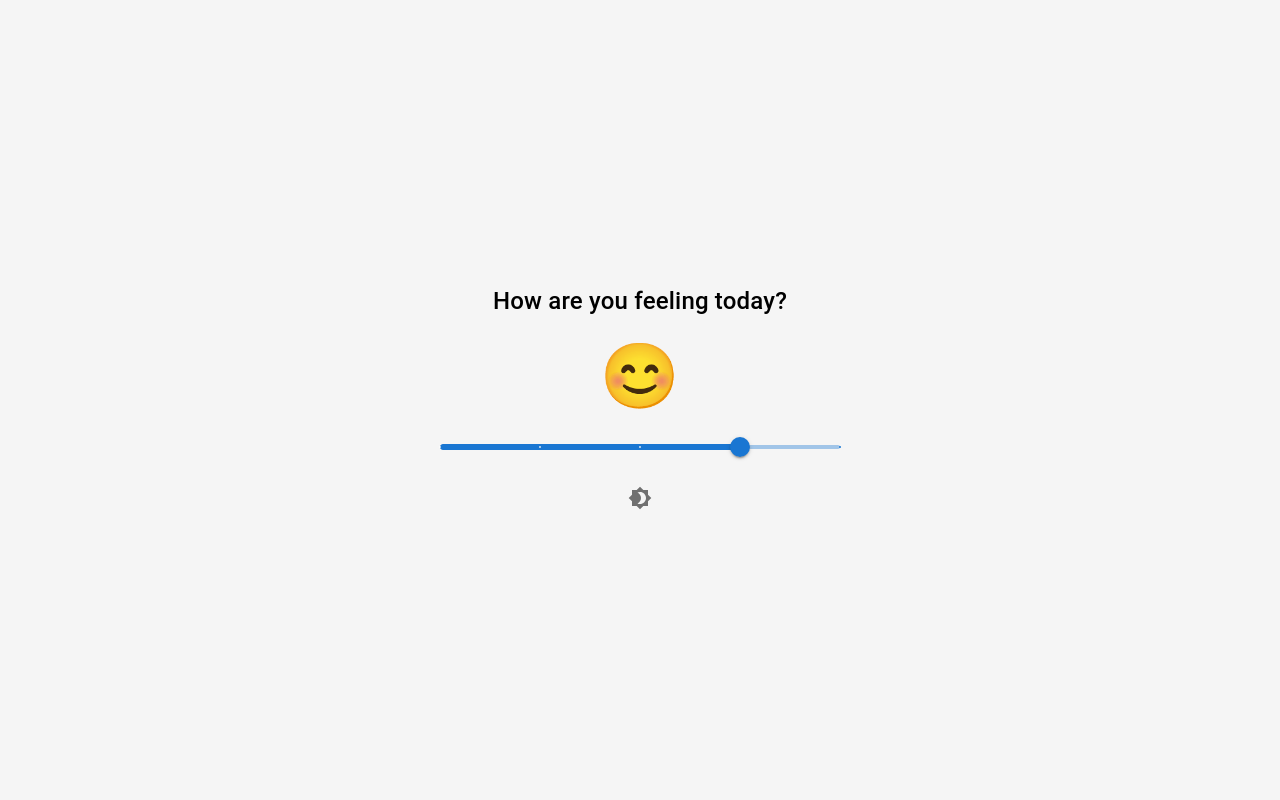
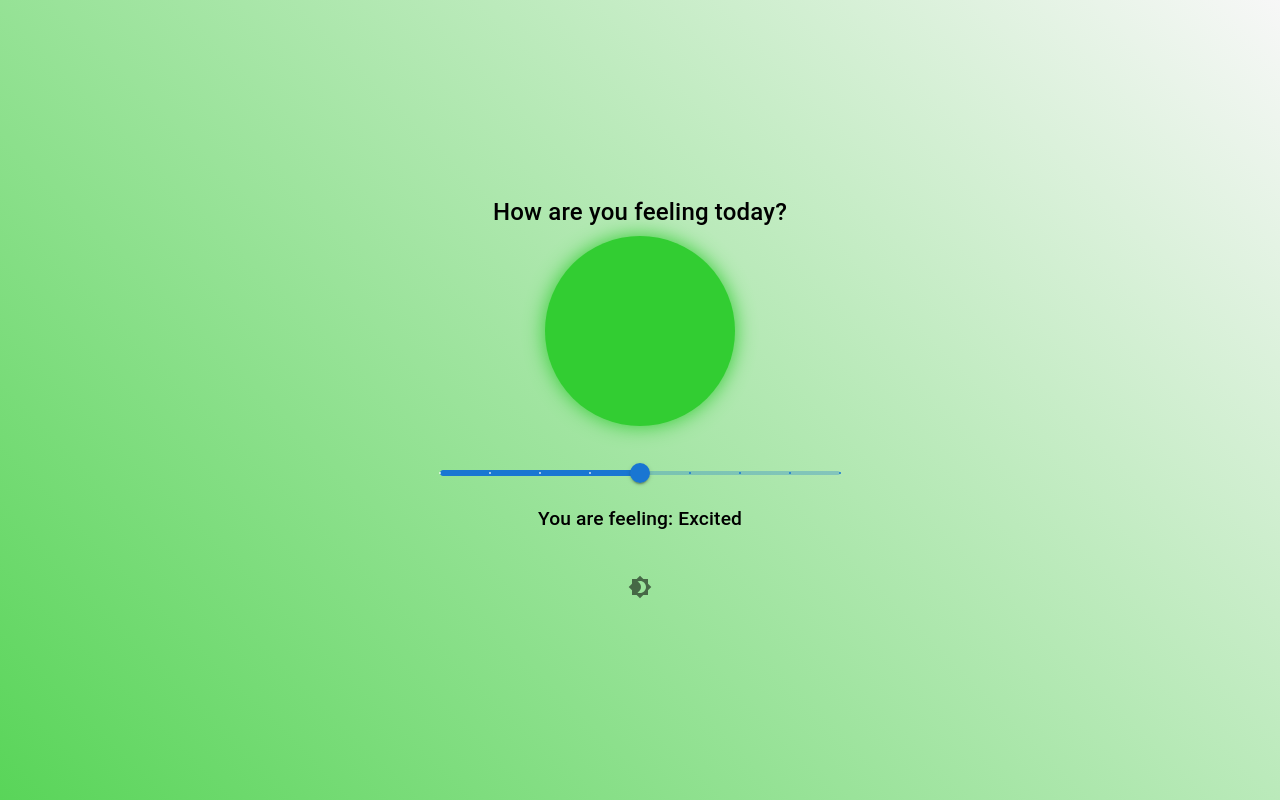
Before and after one commit to TheoSlater/mood-tracker, a React (Vite) app: page / in a window 1280 px wide. Built offline with nearby package versions, Linux system fonts and the light colour scheme.

Commit message:
nice glowing animated circle and background gradient WIP

```diff
--- a/package.json
+++ b/package.json
@@ -17,8 +17,10 @@
     "@mui/styled-engine-sc": "^6.1.7",
     "@tauri-apps/api": "^2.1.1",
     "@tauri-apps/plugin-shell": "^2",
+    "framer-motion": "^11.11.17",
     "react": "^18.2.0",
     "react-dom": "^18.2.0",
+    "react-morph": "^0.4.0",
     "styled-components": "^6.1.13"
   },
   "devDependencies": {
--- a/src/App.tsx
+++ b/src/App.tsx
@@ -9,14 +9,71 @@ import {
 } from "@mui/material";
 import { Brightness7, Brightness4 } from "@mui/icons-material";
 import { ThemeProvider } from "@mui/material/styles";
+import { motion } from "framer-motion";
 import { lightTheme, darkTheme } from "./theme";
 import { invoke } from "@tauri-apps/api/core";
 
+const moodSettings = [
+  {
+    color: "#D16BA5",
+    size: 150,
+    label: "Sad",
+    gradient: "rgba(209, 107, 165, 0.8), rgba(255, 255, 255, 0.2)",
+  },
+  {
+    color: "#FF94C2",
+    size: 160,
+    label: "Worried",
+    gradient: "rgba(255, 148, 194, 0.8), rgba(255, 255, 255, 0.2)",
+  },
+  {
+    color: "#FFD700",
+    size: 170,
+    label: "Neutral",
+    gradient: "rgba(255, 215, 0, 0.8), rgba(255, 255, 255, 0.2)",
+  },
+  {
+    color: "#ADFF2F",
+    size: 180,
+    label: "Happy",
+    gradient: "rgba(173, 255, 47, 0.8), rgba(255, 255, 255, 0.2)",
+  },
+  {
+    color: "#32CD32",
+    size: 190,
+    label: "Excited",
+    gradient: "rgba(50, 205, 50, 0.8), rgba(255, 255, 255, 0.2)",
+  },
+  {
+    color: "#00BFFF",
+    size: 200,
+    label: "Calm",
+    gradient: "rgba(0, 191, 255, 0.8), rgba(255, 255, 255, 0.2)",
+  },
+  {
+    color: "#FF6347",
+    size: 210,
+    label: "Angry",
+    gradient: "rgba(255, 99, 71, 0.8), rgba(255, 255, 255, 0.2)",
+  },
+  {
+    color: "#8A2BE2",
+    size: 220,
+    label: "Confident",
+    gradient: "rgba(138, 43, 226, 0.8), rgba(255, 255, 255, 0.2)",
+  },
+  {
+    color: "#F0E68C",
+    size: 230,
+    label: "Relaxed",
+    gradient: "rgba(240, 230, 140, 0.8), rgba(255, 255, 255, 0.2)",
+  },
+];
+
 function App() {
-  const [mood, setMood] = useState(3);
+  const [mood, setMood] = useState(4); // Default mood: Excited
   const [darkMode, setDarkMode] = useState(false);
-
-  const moods = ["😢", "😟", "😐", "😊", "😁"];
+  const [gradient, setGradient] = useState(moodSettings[mood].gradient); // Store the gradient
 
   const loadSavedMood = async () => {
     try {
@@ -29,6 +86,7 @@ function App() {
 
   const handleMoodChange = async (value: number) => {
     setMood(value);
+    setGradient(moodSettings[value].gradient); // Update gradient on mood change
     try {
       await invoke("save_mood", { mood: value });
     } catch (e) {
@@ -55,20 +113,23 @@ function App() {
   return (
     <ThemeProvider theme={darkMode ? darkTheme : lightTheme}>
       <CssBaseline />
-      <Container
-        maxWidth="sm"
+      <Box
         sx={{
           display: "flex",
           justifyContent: "center",
           alignItems: "center",
-          height: "100vh",
+          width: "100vw", // Full width
+          height: "100vh", // Full height
           textAlign: "center",
           flexDirection: "column",
           px: { xs: 2, sm: 3 },
           py: { xs: 3, sm: 4 },
+          background: `linear-gradient(45deg, ${gradient})`, // Smooth gradient background
+          transition: "background 3s ease-out", // Longer and more noticeable background transition
         }}
       >
-        <Box
+        <Container
+          maxWidth="sm"
           sx={{
             display: "flex",
             flexDirection: "column",
@@ -82,30 +143,58 @@ function App() {
           >
             How are you feeling today?
           </Typography>
-          <Typography
-            variant="h4"
-            sx={{
-              fontSize: { xs: "3rem", sm: "4rem" },
-              mt: 2,
+          <motion.div
+            style={{
+              borderRadius: "50%",
+              marginTop: "5px",
+              boxShadow: `0 0 20px ${moodSettings[mood].color}`, // Glowing effect
             }}
-          >
-            {moods[mood]}
-          </Typography>
+            animate={{
+              backgroundColor: moodSettings[mood].color,
+              width: moodSettings[mood].size,
+              height: moodSettings[mood].size,
+            }}
+            transition={{
+              type: "spring",
+              stiffness: 100,
+              damping: 15,
+            }}
+          />
+
           <Slider
             value={mood}
             min={0}
-            max={4}
+            max={8} // Updated to accommodate 9 moods
             step={1}
             marks
             onChange={(_event, value) => handleMoodChange(value as number)}
+            valueLabelDisplay="auto"
+            valueLabelFormat={(value) => moodSettings[value].label}
             sx={{
               width: "80%",
               maxWidth: 400,
-              mt: 2,
+              mt: 4,
               mx: "auto",
+              "& .MuiSlider-thumb": {
+                transition: "transform 0.3s ease", // Smooth thumb movement
+              },
+              "& .MuiSlider-rail": {
+                opacity: 0.3, // Slightly dim the rail
+              },
+              "& .MuiSlider-track": {
+                transition: "width 0.3s ease", // Smooth track resizing
+              },
             }}
           />
-          <Box sx={{ mt: 2 }}>
+
+          <Typography
+            variant="h6"
+            sx={{ mt: 2, fontSize: { xs: "1rem", sm: "1.2rem" } }}
+          >
+            You are feeling: {moodSettings[mood].label}
+          </Typography>
+
+          <Box sx={{ mt: 4 }}>
             <IconButton
               onClick={toggleTheme}
               sx={{ fontSize: { xs: 30, sm: 40 } }}
@@ -113,8 +202,8 @@ function App() {
               {darkMode ? <Brightness7 /> : <Brightness4 />}
             </IconButton>
           </Box>
-        </Box>
-      </Container>
+        </Container>
+      </Box>
     </ThemeProvider>
   );
 }
```
Also changed, not shown: src/components/ThemeToggle.tsx (added, +27 -0 lines), 1 other file (tests, documents, lock files or other folders).
